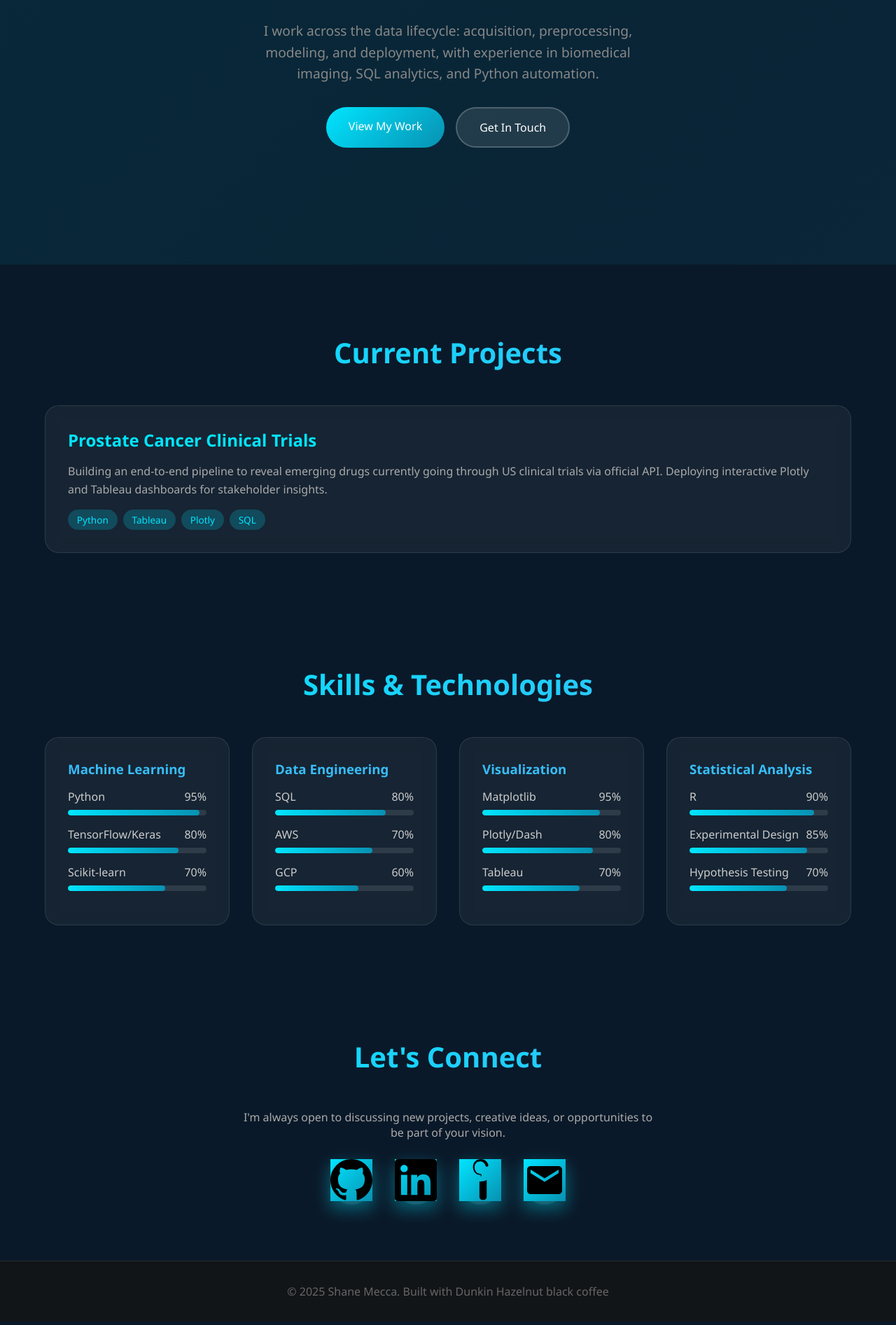
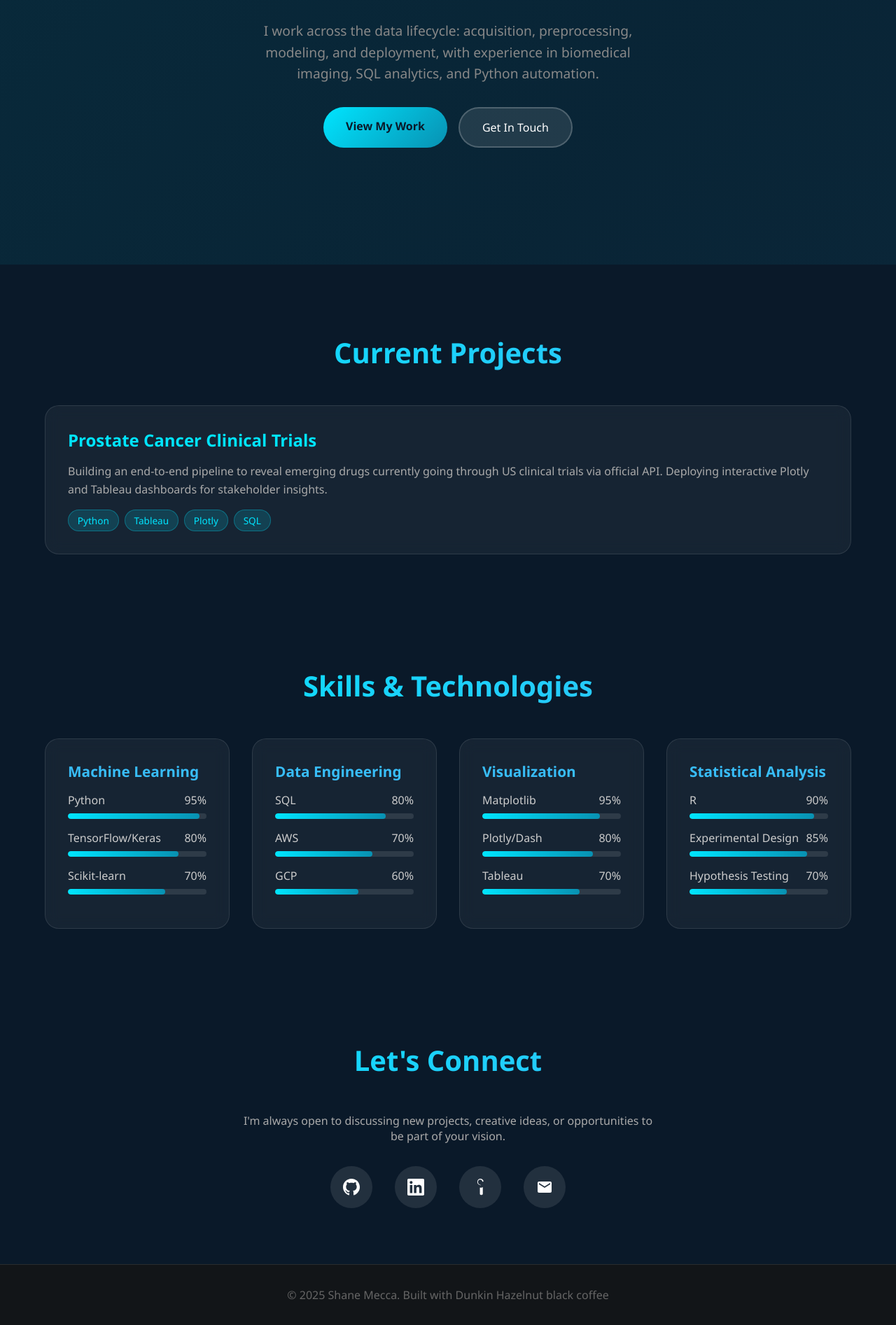
Before and after one commit to meccasha/meccasha.github.io, a plain HTML site: page index.html in a window 1280 px wide. Shown: the part 422-2315 px from the top of the page at 70% size. Drawn offline with Linux system fonts and the light colour scheme.

Commit message:
Update index.html

```diff
--- a/index.html
+++ b/index.html
@@ -158,7 +158,8 @@
 
         .btn-primary {
             background: linear-gradient(135deg, #00e5ff, #0891b2);
-            color: #fff;
+            color: #0a1929;
+            font-weight: 600;
         }
 
         .btn-primary:hover {
@@ -236,11 +237,12 @@
         }
 
         .tech-tag {
-            background: rgba(0, 229, 255, 0.2);
+            background: rgba(0, 229, 255, 0.15);
             padding: 0.3rem 0.8rem;
             border-radius: 20px;
             font-size: 0.85rem;
             color: #00e5ff;
+            border: 1px solid rgba(0, 229, 255, 0.3);
         }
 
         /* Skills Section */
@@ -261,6 +263,7 @@
         .skill-category h3 {
             color: #38bdf8;
             margin-bottom: 1rem;
+            font-size: 1.3rem;
         }
 
         .skill-item {
@@ -314,6 +317,12 @@
         }
 
         .contact-link svg {
+            width: 24px;
+            height: 24px;
+            fill: currentColor;
+        }
+
+        .contact-link:hover {
             background: linear-gradient(135deg, #00e5ff, #0891b2);
             transform: translateY(-5px);
             box-shadow: 0 10px 25px rgba(0, 229, 255, 0.4);
```
